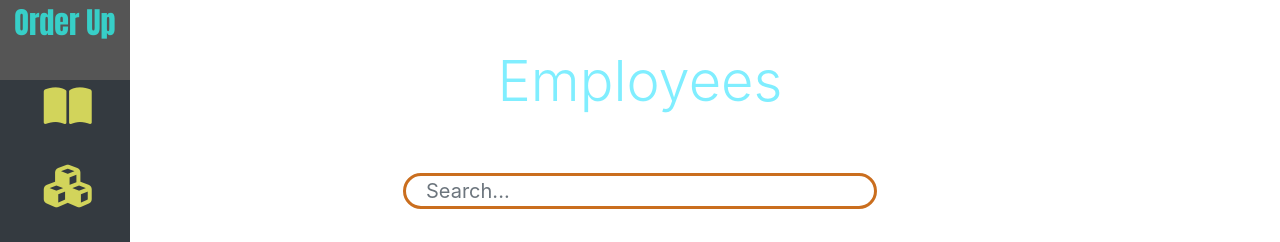
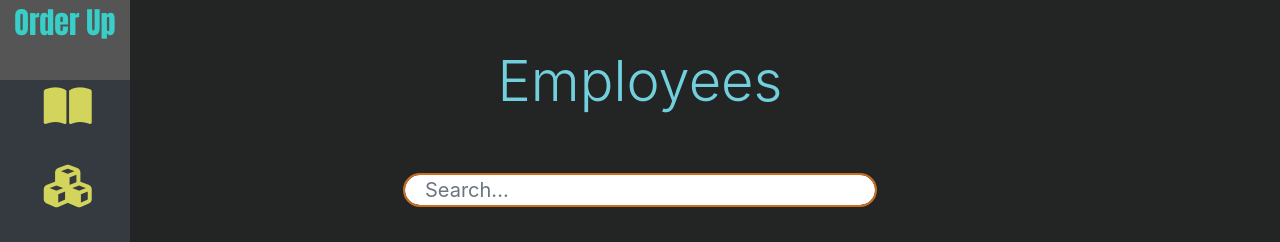
Before and after one commit to justnle/order-up, a React (Create React App) app in the folder client/: page /employees in a window 1280 px wide. Shown: the top 242 px of the page. Built offline with nearby package versions, Linux system fonts and the light colour scheme; no server answers.

Commit message:
Finishing up style touches

```diff
--- a/client/src/App.css
+++ b/client/src/App.css
@@ -37,10 +37,10 @@
   }
 }
 
-.App-body{
-  background-color: black;
+.App-body {
+  background-color: #232424;
 }
 
-#App{
+#App {
   height: 100%;
 }
--- a/client/src/components/SearchBar/style.css
+++ b/client/src/components/SearchBar/style.css
@@ -4,7 +4,7 @@
   color: #333;
   font-size: 20px;
   font-weight: 100px;
-  border: 3px solid #ca6e1e;
+  border: 2px solid #ca6e1e;
   -webkit-box-shadow: none;
   box-shadow: none;
   max-height: 45px;
--- a/client/src/index.css
+++ b/client/src/index.css
@@ -1,6 +1,7 @@
 body {
   height: 100%;
   margin: 0;
+  background-color: #232424;
   font-family: -apple-system, BlinkMacSystemFont, 'Segoe UI', 'Roboto', 'Oxygen',
     'Ubuntu', 'Cantarell', 'Fira Sans', 'Droid Sans', 'Helvetica Neue',
     sans-serif;
--- a/client/src/pages/Menu/style.css
+++ b/client/src/pages/Menu/style.css
@@ -1,4 +1,4 @@
 h1 {
   color: #80eeff;
-  text-shadow: 2px 2px 2px white;
+  opacity: 85%;
 }
```
